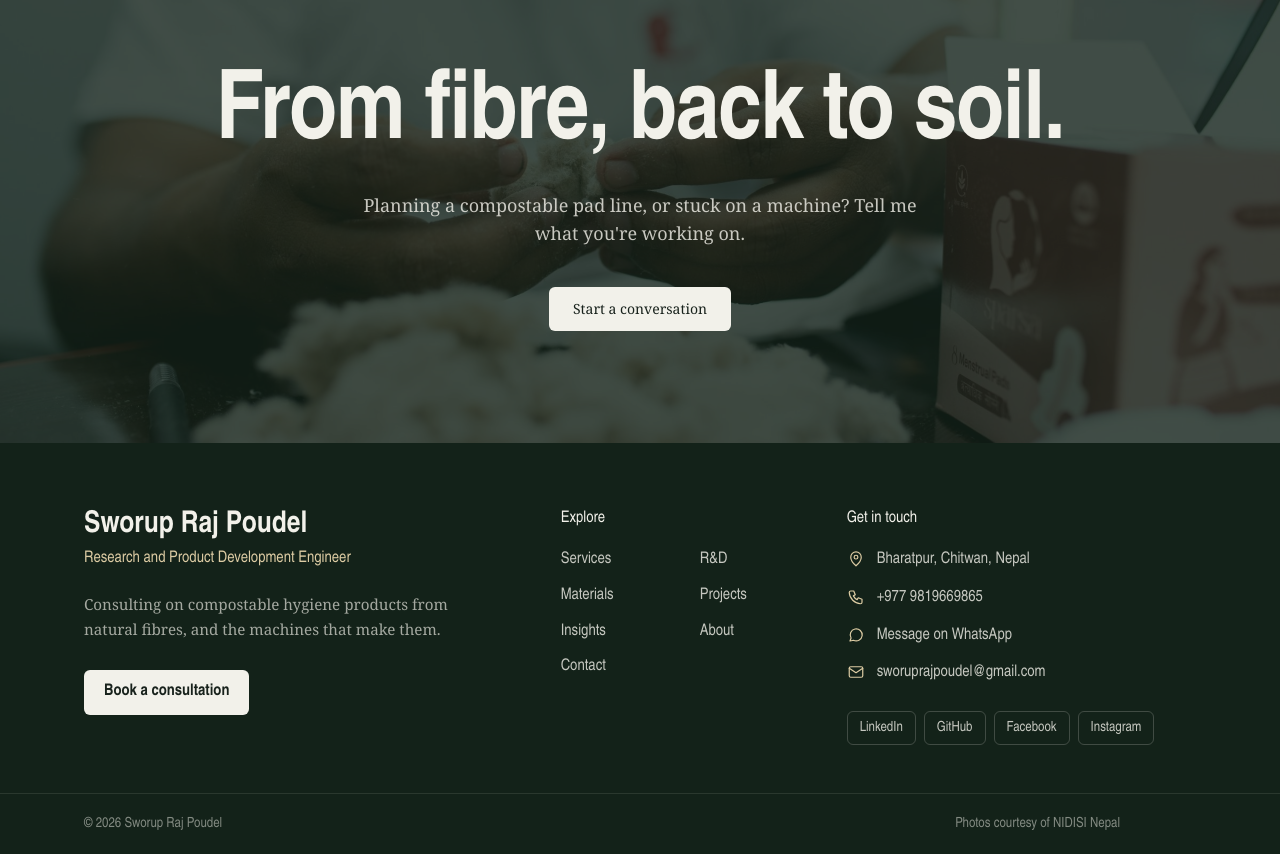
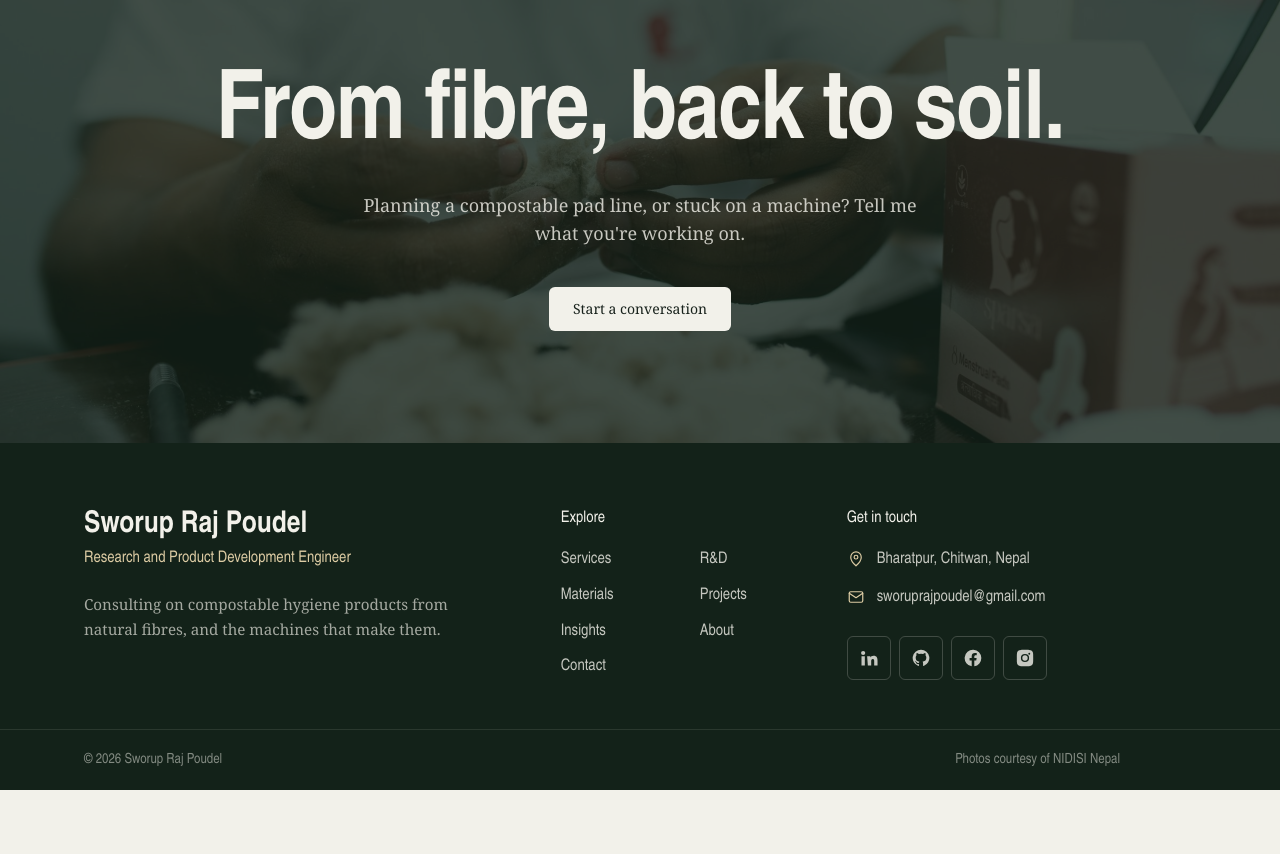
Before and after one commit to mesrp88/sworuprajpoudel-website, a Next.js app: page / in a window 1280 px wide. Shown: the part 8239-9093 px from the top of the page. After the commit the page ends 9029 px from the top, so only its background shows below. Built offline with nearby package versions, Linux system fonts and the light colour scheme.

Commit message:
Footer: remove button, phone and WhatsApp rows; social links as logo icons
Co-Authored-By: Claude Opus 5.5 <noreply@anthropic.com>
Claude-Session: https://claude.ai/code/session_01PszgRidpCy6aJ46Ws7yiKC

```diff
--- a/src/components/Footer.tsx
+++ b/src/components/Footer.tsx
@@ -7,6 +7,21 @@ const socialLabels: Record<string, string> = {
   github: "GitHub",
   facebook: "Facebook",
   instagram: "Instagram",
+};
+
+const socialIcons: Record<string, ReactNode> = {
+  linkedin: (
+    <path d="M4.98 3.5a2.5 2.5 0 1 1 0 5 2.5 2.5 0 0 1 0-5zM3 9.75h4v11.25H3zM9.75 9.75h3.83v1.54h.06c.53-1 1.84-2.06 3.79-2.06 4.05 0 4.8 2.67 4.8 6.13V21h-4v-5.03c0-1.2-.02-2.74-1.67-2.74-1.67 0-1.93 1.3-1.93 2.65V21h-4z" />
+  ),
+  github: (
+    <path d="M12 2a10 10 0 0 0-3.16 19.49c.5.09.68-.22.68-.48v-1.7c-2.78.6-3.37-1.34-3.37-1.34-.46-1.16-1.11-1.47-1.11-1.47-.91-.62.07-.6.07-.6 1 .07 1.53 1.03 1.53 1.03.9 1.52 2.34 1.08 2.91.83.09-.65.35-1.08.63-1.33-2.22-.25-4.55-1.11-4.55-4.94 0-1.09.39-1.98 1.03-2.68-.1-.25-.45-1.27.1-2.65 0 0 .84-.27 2.75 1.02a9.5 9.5 0 0 1 5 0c1.91-1.29 2.75-1.02 2.75-1.02.55 1.38.2 2.4.1 2.65.64.7 1.03 1.59 1.03 2.68 0 3.84-2.34 4.68-4.57 4.93.36.31.68.92.68 1.85v2.74c0 .27.18.58.69.48A10 10 0 0 0 12 2z" />
+  ),
+  facebook: (
+    <path d="M22 12.06A10 10 0 1 0 10.44 22v-7.03H7.9v-2.91h2.54V9.85c0-2.52 1.49-3.91 3.78-3.91 1.1 0 2.24.2 2.24.2v2.47h-1.26c-1.24 0-1.63.78-1.63 1.57v1.88h2.78l-.44 2.91h-2.34V22A10 10 0 0 0 22 12.06z" />
+  ),
+  instagram: (
+    <path d="M12 2.2c3.2 0 3.58.01 4.85.07 3.25.15 4.77 1.69 4.92 4.92.06 1.27.07 1.65.07 4.85s-.01 3.58-.07 4.85c-.15 3.23-1.66 4.77-4.92 4.92-1.27.06-1.65.07-4.85.07s-3.58-.01-4.85-.07c-3.26-.15-4.77-1.7-4.92-4.92C2.21 15.58 2.2 15.2 2.2 12s.01-3.58.07-4.85C2.42 3.92 3.94 2.42 7.15 2.27 8.42 2.21 8.8 2.2 12 2.2zm0 4.86a4.94 4.94 0 1 0 0 9.88 4.94 4.94 0 0 0 0-9.88zm0 8.15a3.21 3.21 0 1 1 0-6.42 3.21 3.21 0 0 1 0 6.42zm5.13-9.5a1.15 1.15 0 1 0 0 2.3 1.15 1.15 0 0 0 0-2.3z" />
+  ),
 };
 
 const icon = {
@@ -26,16 +41,6 @@ const icons = {
     <svg {...icon}>
       <path d="M12 21s-7-6.2-7-11.5A7 7 0 0 1 19 9.5C19 14.8 12 21 12 21z" />
       <circle cx="12" cy="9.5" r="2.5" />
-    </svg>
-  ),
-  phone: (
-    <svg {...icon}>
-      <path d="M5 4h4l2 5-2.5 1.5a11 11 0 0 0 5 5L15 13l5 2v4a2 2 0 0 1-2 2A16 16 0 0 1 3 6a2 2 0 0 1 2-2z" />
-    </svg>
-  ),
-  chat: (
-    <svg {...icon}>
-      <path d="M4 20l1.4-4A8 8 0 1 1 8.6 19z" />
     </svg>
   ),
   mail: (
@@ -69,12 +74,6 @@ export function Footer() {
           <p className="mt-5 max-w-sm font-sans text-[0.95rem] leading-relaxed text-paper/65">
             Consulting on compostable hygiene products from natural fibres, and the machines that make them.
           </p>
-          <Link
-            href="/contact"
-            className="mt-7 inline-flex rounded-md bg-paper px-5 py-2.5 font-semibold text-ink transition-colors hover:bg-fibre-light"
-          >
-            Book a consultation
-          </Link>
         </div>
 
         {/* Pages */}
@@ -96,21 +95,6 @@ export function Footer() {
           <p className="font-medium text-paper">Get in touch</p>
           <ul className="mt-4 space-y-3">
             <ContactRow icon={icons.pin}>{site.location}</ContactRow>
-            <ContactRow icon={icons.phone}>
-              <a href={`tel:${site.phone.replace(/\s/g, "")}`} className="transition-colors hover:text-paper">
-                {site.phone}
-              </a>
-            </ContactRow>
-            <ContactRow icon={icons.chat}>
-              <a
-                href={`https://wa.me/${site.whatsapp}`}
-                className="transition-colors hover:text-paper"
-                target="_blank"
-                rel="noopener"
-              >
-                Message on WhatsApp
-              </a>
-            </ContactRow>
             {site.email && (
               <ContactRow icon={icons.mail}>
                 <a href={`mailto:${site.email}`} className="transition-colors hover:text-paper">
@@ -127,9 +111,13 @@ export function Footer() {
                     href={url}
                     target="_blank"
                     rel="noopener"
-                    className="inline-block rounded-md border border-paper/20 px-3 py-1.5 text-sm transition-colors hover:border-paper/60 hover:text-paper"
+                    aria-label={socialLabels[name] ?? name}
+                    title={socialLabels[name] ?? name}
+                    className="grid h-11 w-11 place-items-center rounded-md border border-paper/20 text-paper/80 transition-colors hover:border-fibre-light hover:text-fibre-light"
                   >
-                    {socialLabels[name] ?? name}
+                    <svg width="20" height="20" viewBox="0 0 24 24" fill="currentColor" aria-hidden>
+                      {socialIcons[name]}
+                    </svg>
                   </a>
                 </li>
               ))}
```
